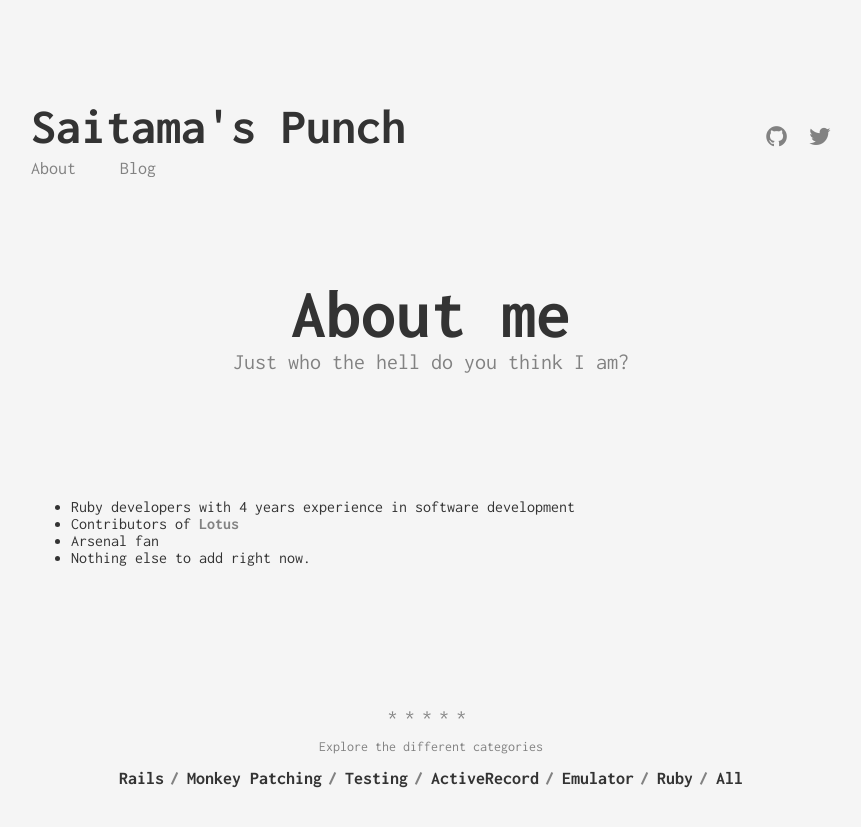
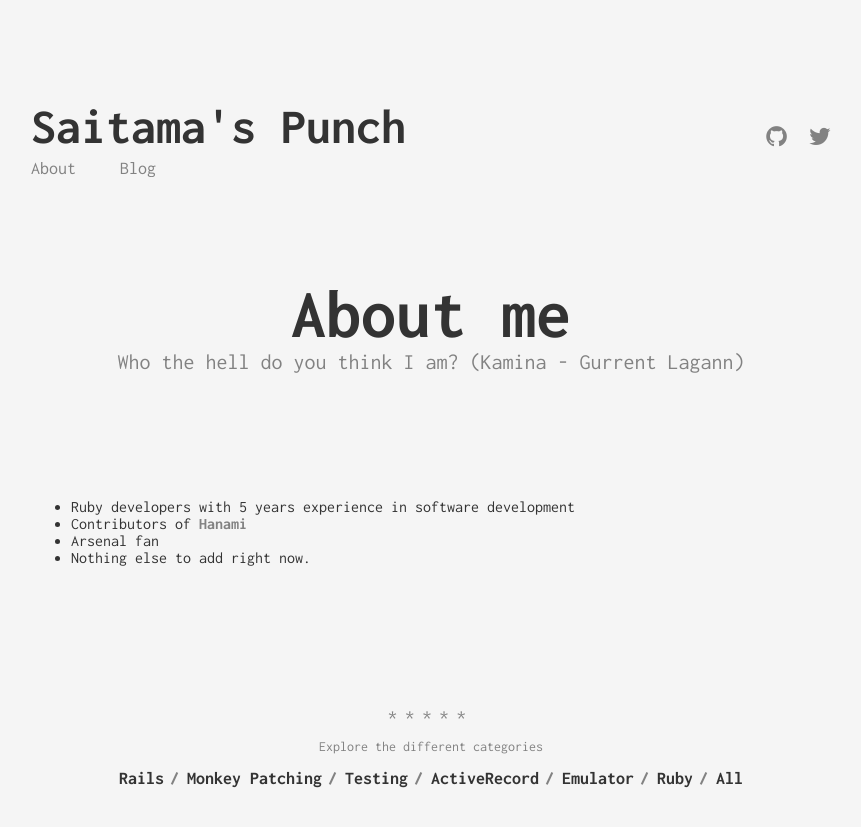
Before and after one commit to hieuk09/hieuk09.github.io, a Jekyll site: the page built from about.md, in a window 1280 px wide. Shown: the top 827 px of the page, without its empty margins (209-1070 px from the left). Built offline with Jekyll 4.4.1, drawn with Linux system fonts in a browser that asks for light colours.

Commit message:
[b] Fix about section

```diff
--- a/about.md
+++ b/about.md
@@ -1,13 +1,13 @@
 ---
 layout: page
 title: About me
-subtitle: Just who the hell do you think I am?
+subtitle: Who the hell do you think I am? (Kamina - Gurrent Lagann)
 permalink: /about/
 ---
 
-- Ruby developers with 4 years experience in software development
-- Contributors of [Lotus][lotus]
+- Ruby developers with 5 years experience in software development
+- Contributors of [Hanami][hanami]
 - Arsenal fan
 - Nothing else to add right now.
 
-[lotus]: http://github.com/lotus
+[hanami]: http://github.com/hanami
```
